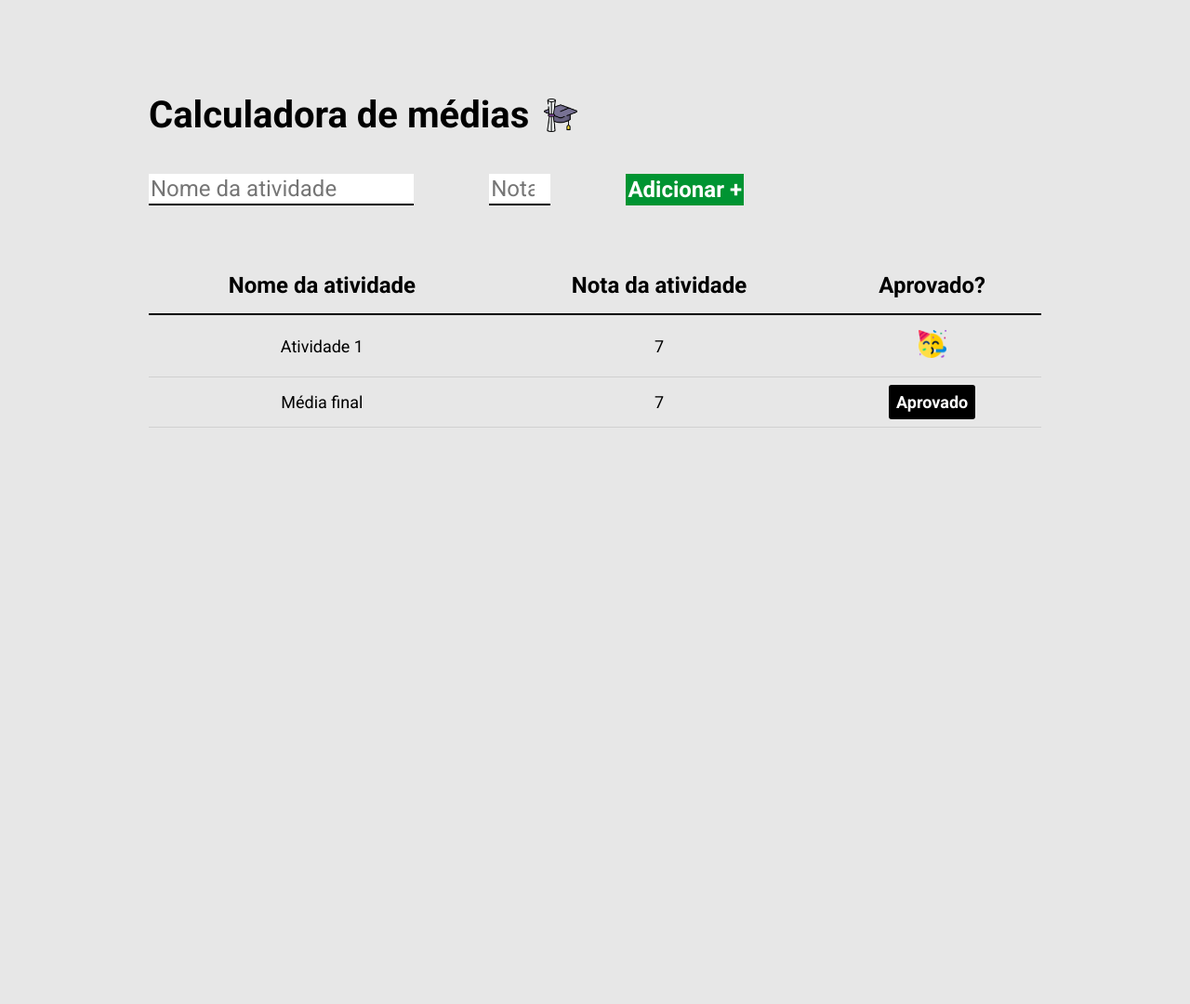
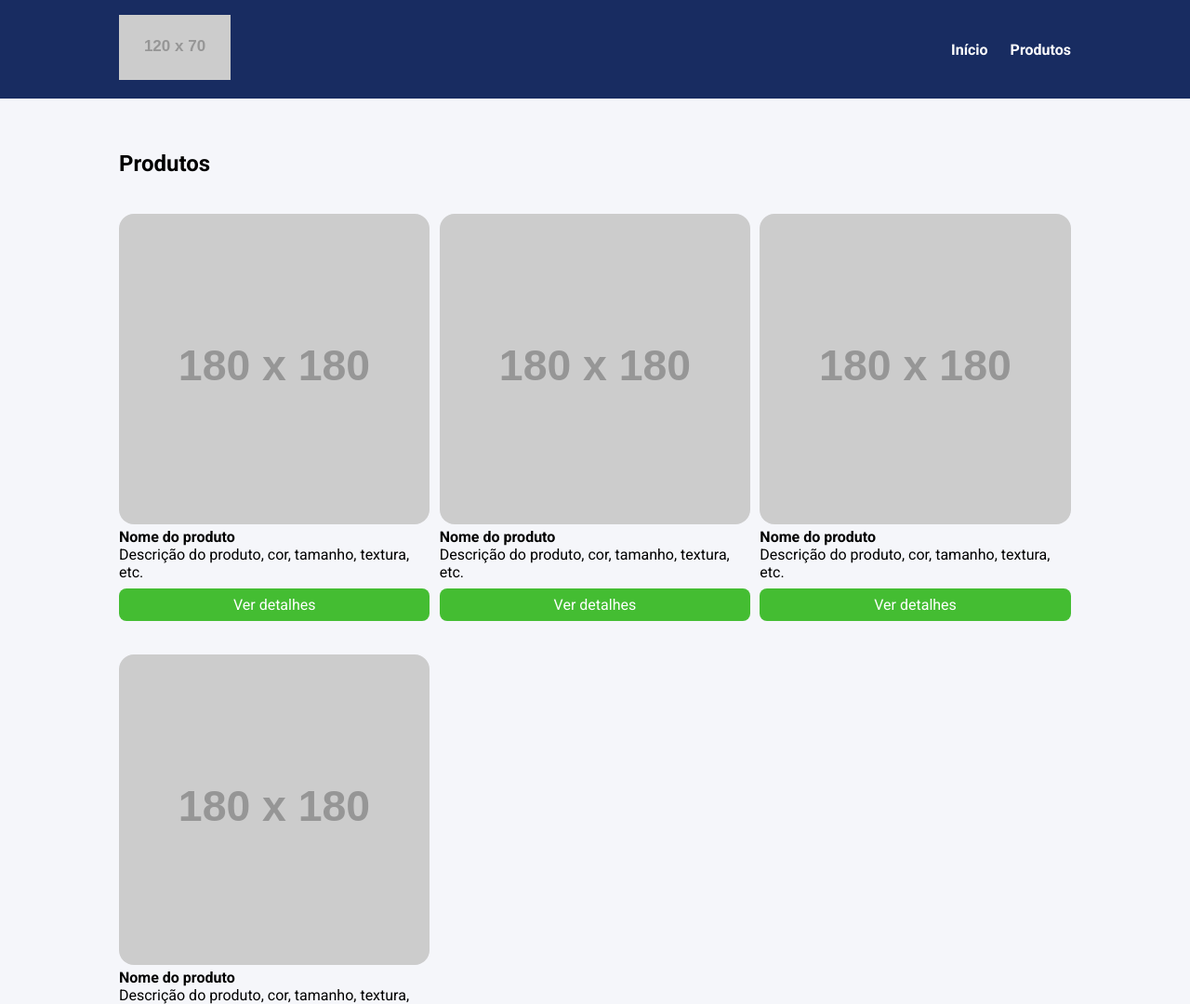
Before and after one commit to NkmraKenji/curso_ebac_frontend, a website: page index.html in a window 1280 px wide. Shown: the top 1080 px of the page at 93% size. Before the commit the page ends 800 px from the top, so only its background shows below. Drawn offline with Linux system fonts and the light colour scheme; placeholder pictures from the web are drawn by us.

Commit message:
First commit

```diff
--- a/index.html
+++ b/index.html
@@ -1,66 +1,79 @@
 <!DOCTYPE html>
-<html lang="pt-br">
+<html lang="pt-BR">
 <head>
     <meta charset="UTF-8">
+    <meta http-equiv="X-UA-Compatible" content="IE=edge">
     <meta name="viewport" content="width=device-width, initial-scale=1.0">
-    <title>Calculadora de médias</title>
+    <title>Document</title>
     <link rel="preconnect" href="https://fonts.googleapis.com">
     <link rel="preconnect" href="https://fonts.gstatic.com" crossorigin>
-    <link href="https://fonts.googleapis.com/css2?family=Bebas+Neue&family=Roboto:wght@400;700&display=swap" rel="stylesheet">
-    <link rel="stylesheet" href="./main.css">
+    <link href="https://fonts.googleapis.com/css2?family=Roboto:wght@400;700&display=swap" rel="stylesheet">
+    <link rel="stylesheet" href="build/main.css">
 </head>
 <body>
-    <div class="container">
-        <header>
-            <h1>Calculadora de médias</h1>
-            <img src="./images/logo.png" alt="capelo e diploma">
-        </header>
-        <form>
-            <input type="text" required placeholder="Nome da atividade">
-            <input type="number" required placeholder="Nota da atividade" min="0" max="10">
-            <button type="submit">Adicionar +</button>
-        </form>
-        <table cellspacing="0">
-                <thead>
-                    <tr>
-                        <th>
-                            Nome da atividade
-                        </th>
-                        <th>
-                            Nota da atividade
-                        </th>
-                        <th>
-                            Aprovado?
-                        </th>
-                    </tr>
-                </thead>
-                <tbody>
-                    <tr>
-                        <td>
-                            Atividade 1
-                        </td>
-                        <td>
-                            7
-                        </td>
-                        <td>
-                            <img src="images/aprovado.png" alt="emoji festejando">
-                        </td>
-                    </tr>
-                </tbody>
-                <tfoot>
-                    <tr>
-                        <td>
-                            Média final
-                        </td>
-                        <td>
-                            7
-                        </td>
-                        <td>
-                            <span class="resultado">Aprovado</span>
-                        </td>
-                    </tr>
-                </tfoot>
-        </table>
-    </div>
+    <header>
+        <div class="container">
+            <div class="branding">
+                <img src="https://via.placeholder.com/120x70" />
+            </div>
+            <nav>
+                <ul class="menu">
+                    <li>
+                        <a href="#">Início</a>
+                    </li>
+                    <li>
+                        <a href="#">Produtos</a>
+                    </li>
+                </ul>
+            </nav>
+        </div>
+    </header>
+    <section>
+        <div class="container">
+            <h2>Produtos</h2>
+            <ul class="products">
+                <li class="product-item">
+                    <img src="https://via.placeholder.com/180x180" />
+                    <h4>Nome do produto</h4>
+                    <p>
+                        Descrição do produto, cor, tamanho, textura, etc.
+                    </p>
+                    <a href="#" class="product-button">
+                        Ver detalhes
+                    </a>
+                </li>
+                <li class="product-item">
+                    <img src="https://via.placeholder.com/180x180" />
+                    <h4>Nome do produto</h4>
+                    <p>
+                        Descrição do produto, cor, tamanho, textura, etc.
+                    </p>
+                    <a href="#" class="product-button">
+                        Ver detalhes
+                    </a>
+                </li>
+                <li class="product-item">
+                    <img src="https://via.placeholder.com/180x180" />
+                    <h4>Nome do produto</h4>
+                    <p>
+                        Descrição do produto, cor, tamanho, textura, etc.
+                    </p>
+                    <a href="#" class="product-button">
+                        Ver detalhes
+                    </a>
+                </li>
+                <li class="product-item">
+                    <img src="https://via.placeholder.com/180x180" />
+                    <h4>Nome do produto</h4>
+                    <p>
+                        Descrição do produto, cor, tamanho, textura, etc.
+                    </p>
+                    <a href="#" class="product-button">
+                        Ver detalhes
+                    </a>
+                </li>
+            </ul>
+        </div>
+    </section>
 </body>
 </html>
--- /dev/null
+++ b/source/config/reset.scss
@@ -0,0 +1,8 @@
+@use 'variaveis' as *;
+
+* {
+    box-sizing: border-box;
+    margin: 0;
+    padding: 0;
+    font-family: $fonte_principal;
+}
--- /dev/null
+++ b/source/config/variaveis.scss
@@ -0,0 +1,13 @@
+// Fontes
+$fonte_principal: Roboto, sans-serif;
+
+// Esquema de cores
+$cor_de_fundo: #f5f6fa;
+$cor_de_fundo_header: #182c61;
+$cor_de_fonte: #fff;
+$cor_de_fundo_botao: #44bd32;
+$cor_de_fundo_botao_hover: #4cd137;
+
+// Breakpoints
+$mobile: 767px;
+$tablet: 1023px;
--- /dev/null
+++ b/source/main.scss
@@ -0,0 +1,107 @@
+@use 'config/reset' as *;
+@use 'config/variaveis' as *;
+@use 'sass:math';
+@mixin alinhamentoContainer() {
+    display: flex;
+    justify-content: space-between;
+    align-items: center;
+}
+@function pixel_to_em($alvoEmPixel, $contextoEmPixel: 16px) {
+    @return math.div($alvoEmPixel, $contextoEmPixel)+em;
+}
+
+body {
+    background-color: $cor_de_fundo;
+}
+
+li {
+    list-style: none;
+}
+
+.container {
+    max-width: pixel_to_em(1024px);
+    width: 100%;
+    margin: 0 auto;
+}
+
+header {
+    background-color: $cor_de_fundo_header;
+    position: sticky;
+    top: 0;
+    left: 0;
+
+    .container {
+        @include alinhamentoContainer();
+        padding: pixel_to_em(16px) 0;
+    }
+
+}
+
+.menu {
+    display: flex;
+
+    li {
+        font-weight: bold;
+        margin-left: pixel_to_em(24px);
+    }
+
+    a {
+        color: $cor_de_fonte;
+        text-decoration: none;
+    }
+
+}
+
+section {
+    padding: pixel_to_em(56px) 0;
+}
+
+.products {
+    margin-top: 40px;
+    display: grid;
+    grid-template-columns: repeat(3, 32.66%);
+    column-gap: 1%;
+    row-gap: 4%;
+    width: 100%;
+
+    img {
+        width: 100%;
+        border-radius: pixel_to_em(16px);
+    }
+}
+
+.product-button {
+    display: block;
+    background-color: $cor_de_fundo_botao;
+    color: $cor_de_fonte;
+    text-align: center;
+    padding: pixel_to_em(8px) 0;
+    border-radius: pixel_to_em(8px);
+    margin-top: pixel_to_em(8px);
+    text-decoration: none;
+
+    &:hover {
+        background-color: $cor_de_fundo_botao_hover;
+    }
+}
+
+@media screen and (max-width: $tablet) {
+    .container {
+        max-width: 80%;
+    }
+
+    .products {
+        grid-template-columns: repeat(2, 48.5%);
+        column-gap: 3%;
+    }
+}
+
+@media screen and (max-width: $mobile) {
+    .products {
+        display: block;
+    }
+
+    .product-item  {
+        margin-bottom: pixel_to_em(32px);
+    }
+}
```
Also changed, not shown: package.json (added, +12 -0 lines), build/main.css (added), 1 other file.
